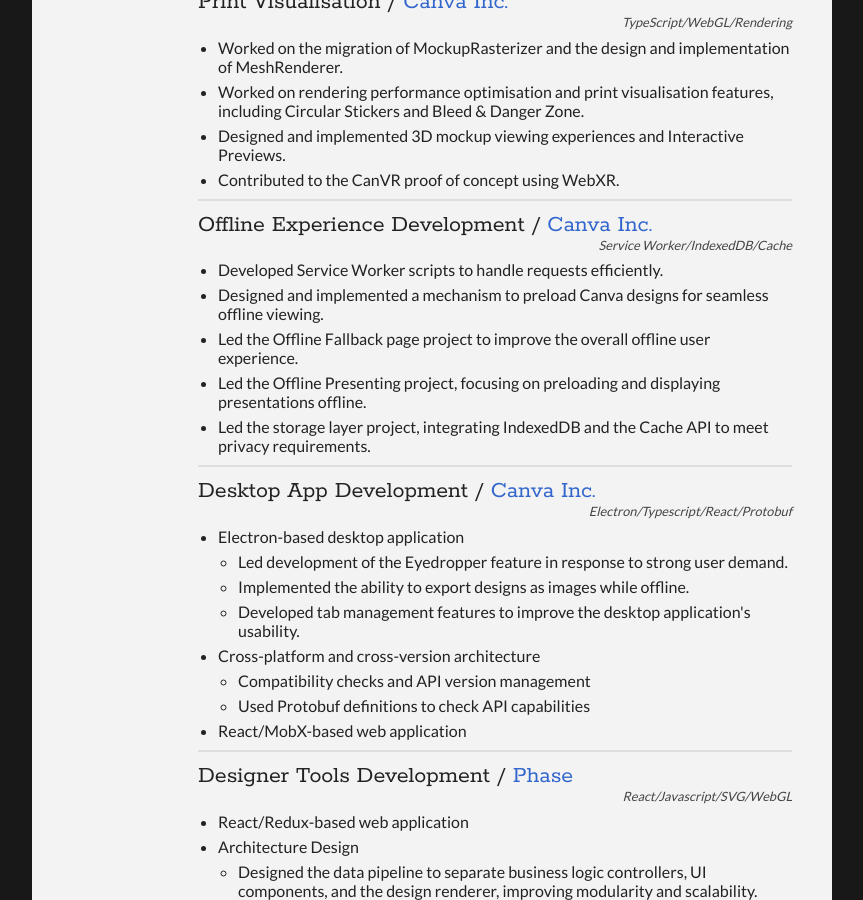
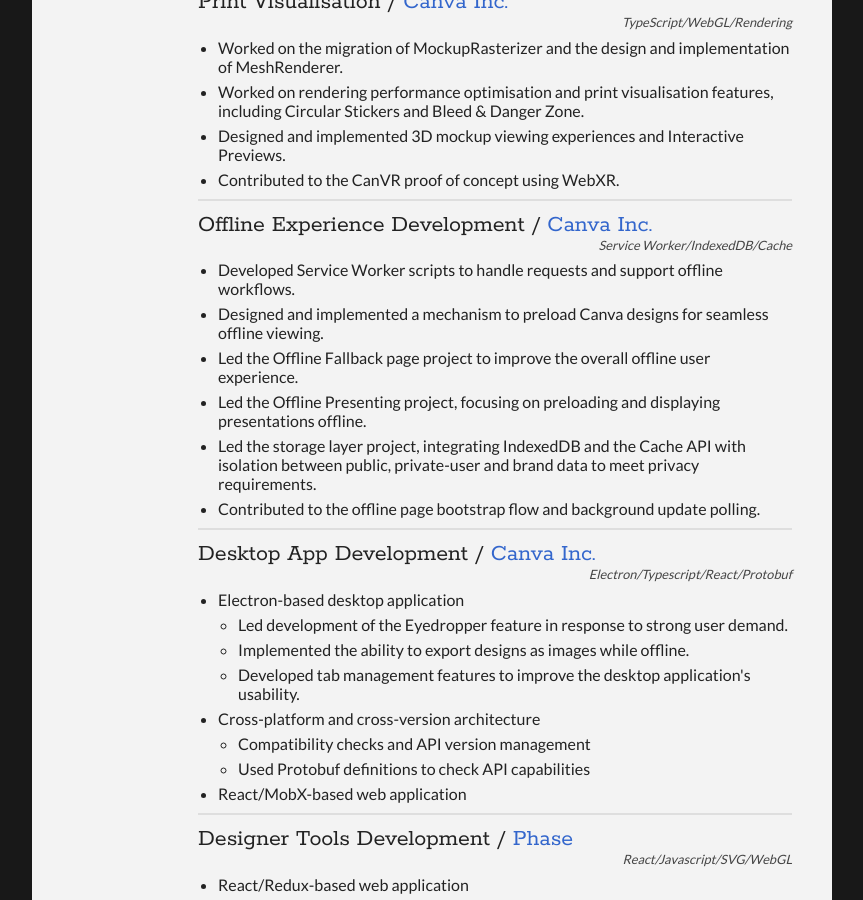
Before and after one commit to weilonge/weilonge.github.io, a Jekyll site: the page resume/index.html, which Jekyll copies as it is, in a window 1280 px wide and 900 px high, scrolled down 1897 px. Shown: the whole window, without its empty margins (208-1071 px from the left). Built offline with Jekyll 4.4.1, drawn with Linux system fonts in a browser that asks for light colours.

Commit message:
Expand offline engineering experience

```diff
--- a/resume/index.html
+++ b/resume/index.html
@@ -146,11 +146,12 @@
               <h2>Offline Experience Development / <a target="_blank" href="https://canva.com/">Canva Inc.</a></h2>
               <p class="subDetails">Service Worker/IndexedDB/Cache</p>
               <ul>
-                <li>Developed Service Worker scripts to handle requests efficiently.</li>
+                <li>Developed Service Worker scripts to handle requests and support offline workflows.</li>
                 <li>Designed and implemented a mechanism to preload Canva designs for seamless offline viewing.</li>
                 <li>Led the Offline Fallback page project to improve the overall offline user experience.</li>
                 <li>Led the Offline Presenting project, focusing on preloading and displaying presentations offline.</li>
-                <li>Led the storage layer project, integrating IndexedDB and the Cache API to meet privacy requirements.</li>
+                <li>Led the storage layer project, integrating IndexedDB and the Cache API with isolation between public, private-user and brand data to meet privacy requirements.</li>
+                <li>Contributed to the offline page bootstrap flow and background update polling.</li>
               </ul>
             </article>
             <article>
```
